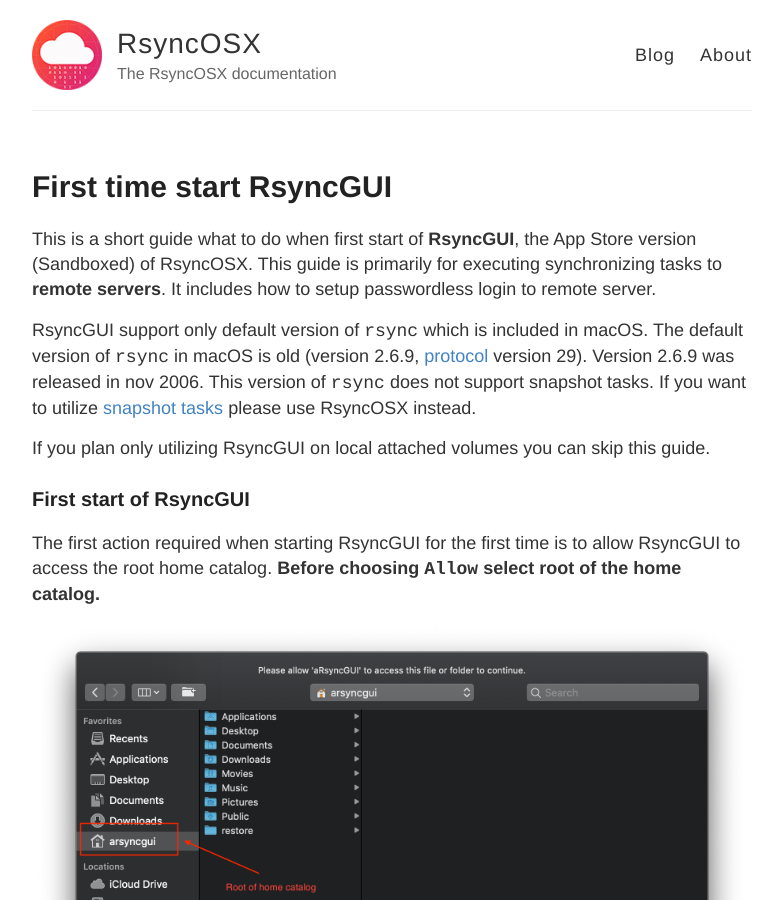
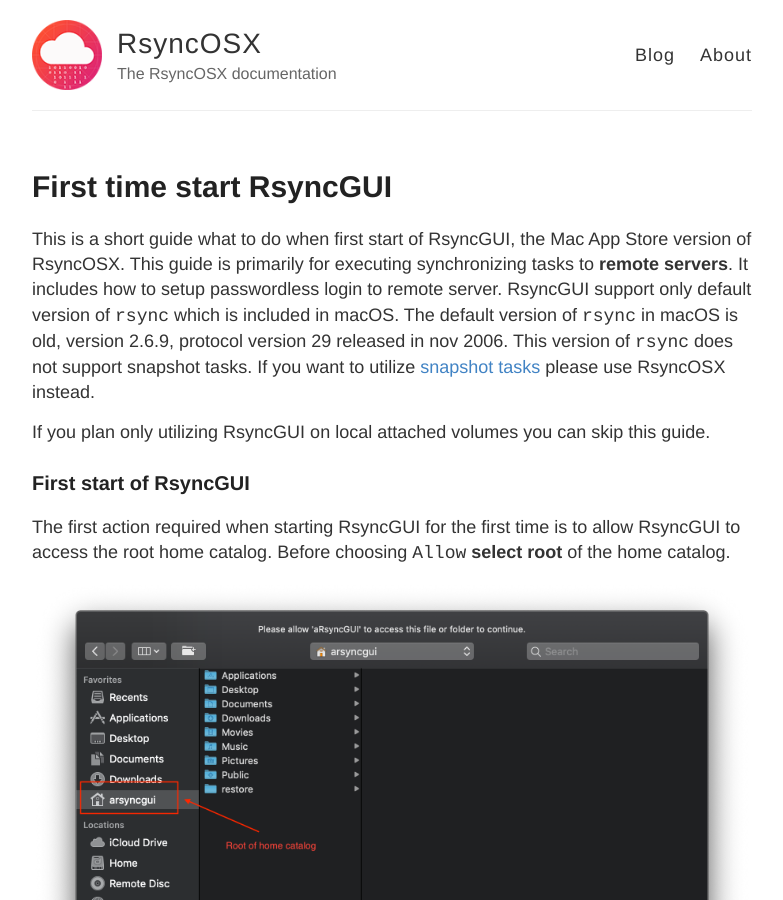
Before and after one commit to d2s/Documentation, a Jekyll site: the page built from _posts/2018-04-12-RsyncGUIfirststart.md, in a window 1280 px wide and 900 px high. Shown: the whole window, without its empty margins (248-1031 px from the left). Built offline with Jekyll 4.4.1, drawn with Linux system fonts in a browser that asks for light colours.

Commit message:
Update 2018-04-12-RsyncGUIfirststart.md

```diff
--- a/_posts/2018-04-12-RsyncGUIfirststart.md
+++ b/_posts/2018-04-12-RsyncGUIfirststart.md
@@ -3,15 +3,13 @@ layout: post
 title:  "First time start RsyncGUI"
 permalink: RsyncGUIfirststart
 ---
-This is a short guide what to do when first start of **RsyncGUI**, the App Store version (Sandboxed) of RsyncOSX. This guide is primarily for executing synchronizing tasks to **remote servers**. It includes how to setup passwordless login to remote server.
-
-RsyncGUI support only default version of `rsync` which is included in macOS. The default version of `rsync` in macOS is old (version 2.6.9, [protocol](https://rsync.samba.org/how-rsync-works.html) version 29). Version 2.6.9 was released in nov 2006. This version of `rsync` does not support snapshot tasks. If you want to utilize [snapshot tasks](/Snapshots) please use RsyncOSX instead.
+This is a short guide what to do when first start of RsyncGUI, the Mac App Store version of RsyncOSX. This guide is primarily for executing synchronizing tasks to **remote servers**. It includes how to setup passwordless login to remote server. RsyncGUI support only default version of `rsync` which is included in macOS. The default version of `rsync` in macOS is old, version 2.6.9, protocol version 29 released in nov 2006. This version of `rsync` does not support snapshot tasks. If you want to utilize [snapshot tasks](/Snapshots) please use RsyncOSX instead.
 
 If you plan only utilizing RsyncGUI on local attached volumes you can skip this guide.
 
 ### First start of RsyncGUI
 
-The first action required when starting RsyncGUI for the first time is to allow RsyncGUI to access the root home catalog. **Before choosing `Allow` select root of the home catalog.**
+The first action required when starting RsyncGUI for the first time is to allow RsyncGUI to access the root home catalog. Before choosing `Allow` **select root** of the home catalog.
 
 ![](/images/RsyncOSX/master/RsyncGUIfirststart/main2.png)
 
```
